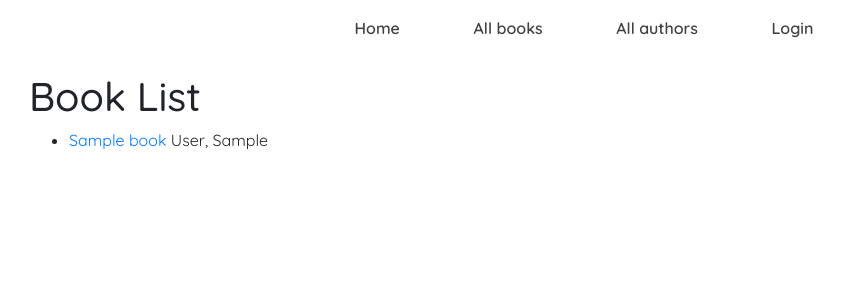
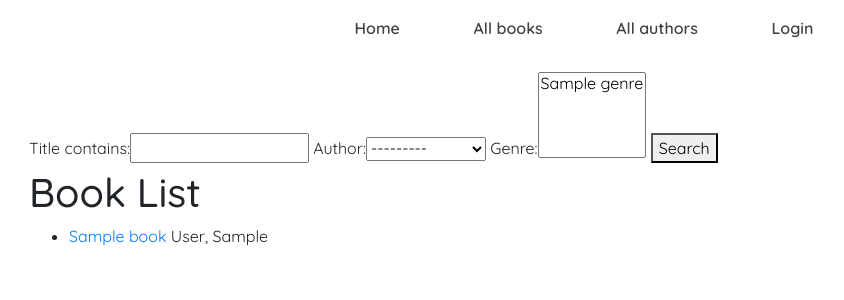
Before and after one commit to Navayuvan-SB/Local-Library, a Django app: page /catalog/books/ in a window 1280 px wide. Shown: the top 300 px of the page, without its empty margins (56-900 px from the left). Run offline with Django 3.2, Linux system fonts and the light colour scheme; tables that the repository leaves empty hold one stand-in row (values such as "Sample post").

Commit message:
Add filters to Book List View
Filters Applied:
- By Title
- By Author
- By Genre

```diff
--- /dev/null
+++ b/catalog/filters.py
@@ -0,0 +1,13 @@
+import django_filters
+from .models import Book
+
+
+class BookFilter(django_filters.FilterSet):
+
+    class Meta:
+        model = Book
+        fields = {
+            'title': ['icontains'],
+            'author': ['exact'],
+            'genre': ['exact']
+        }
--- a/catalog/templates/catalog/book_list.html
+++ b/catalog/templates/catalog/book_list.html
@@ -1,11 +1,18 @@
 {% extends "base_generic.html" %} {% block content %}
+
+<form action="" method="GET">
+  {{filter.form.as_table}}
+
+  <button type="submit">Search</button>
+
+</form>
 
 <h1>Book List</h1>
 
 {% if book_list %}
 
 <ul>
-  {% for book in book_list %}
+  {% for book in filter.qs %}
 
   <li>
     <a href="{{ book.get_absolute_url }}"> {{book.title}} </a> {{book.author}}
--- a/catalog/views.py
+++ b/catalog/views.py
@@ -11,6 +11,8 @@
 
 from .models import Book, BookInstance, Author, Genre, Publisher
 from catalog.forms import RenewBookForm
+
+from .filters import BookFilter
 
 
 def index(request):
@@ -44,8 +46,11 @@
     model = Book
     paginate_by = 10
 
-    def get_queryset(self):
-        return Book.objects.filter()[:5]
+    def get_context_data(self, **kwargs):
+        context = super().get_context_data(**kwargs)
+        context['filter'] = BookFilter(
+            self.request.GET, queryset=self.get_queryset())
+        return context
 
 
 class BookDetailView(generic.DetailView):
```
